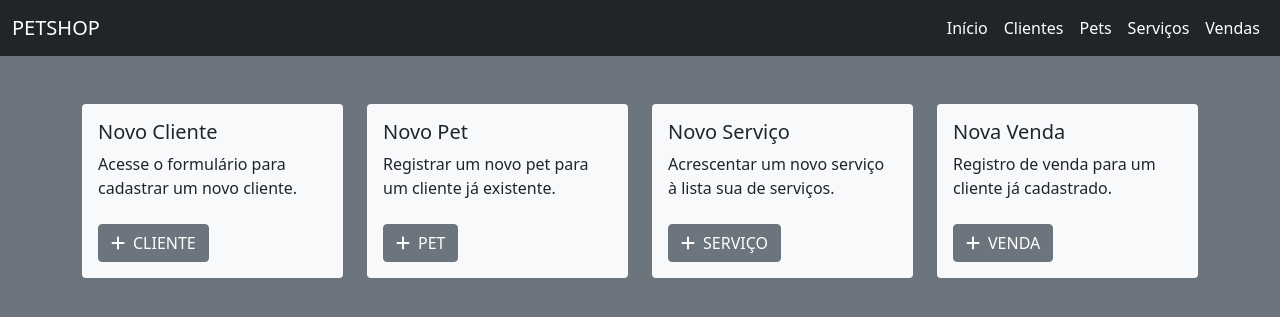
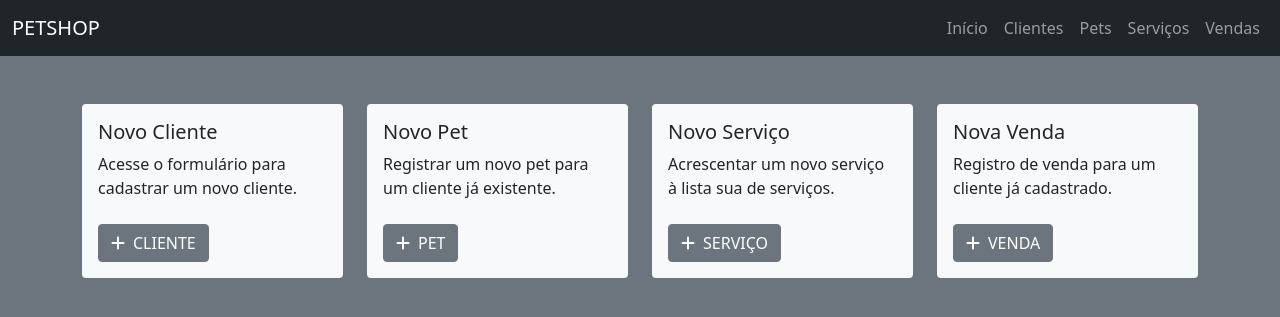
Before and after one commit to danilocdesousa/tedw-petshop, a Django app: page / in a window 1280 px wide. Shown: the top 317 px of the page. Run offline with Django 3.2, Linux system fonts and the light colour scheme; some libraries are stand-ins or nearby versions.

```diff
--- a/petshop/website/templates/website/_layouts/base.html
+++ b/petshop/website/templates/website/_layouts/base.html
@@ -31,11 +31,11 @@
             </button>
             <div class="collapse navbar-collapse justify-content-end" id="navbarNavAltMarkup">
                 <div class="navbar-nav">
-                    <a class="nav-link active" aria-current="page" href="{% url 'website:index' %}">Início</a>
-                    <a class="nav-link active" href="{% url 'website:lista_clientes' %}">Clientes</a>
-                    <a class="nav-link active" href="{% url 'website:lista_clientes' %}">Pets</a>
-                    <a class="nav-link active" href="{% url 'website:lista_clientes' %}">Serviços</a>
-                    <a class="nav-link active" href="{% url 'website:lista_clientes' %}">Vendas</a>
+                    <a class="nav-link" aria-current="page" href="{% url 'website:index' %}">Início</a>
+                    <a class="nav-link" href="{% url 'website:lista_clientes' %}">Clientes</a>
+                    <a class="nav-link" href="{% url 'website:lista_clientes' %}">Pets</a>
+                    <a class="nav-link" href="{% url 'website:lista_clientes' %}">Serviços</a>
+                    <a class="nav-link" href="{% url 'website:lista_clientes' %}">Vendas</a>
                 </div>
             </div>
         </div>
@@ -43,6 +43,20 @@
 
     {% block content %}
     {% endblock %}
+
+    <!--
+    <footer class="bg-light text-end text-lg-start fixed-bottom">
+        <div class="text-end p-2" style="background-color: rgba(0, 0, 0, 0.1);">
+            <div onchange="color(this.value)">
+                <span>CORES</span>
+                <a href="#" id="interruptor"><i class="link-light fas fa-circle"></i></a>
+                <a href="#"><i class="link-secondary fas fa-circle"></i></a>
+                <a href="#"><i class="link-dark fas fa-circle"></i></a>
+                <a href="#"><i class="me-2 link-success fas fa-circle"></i></a>
+            </div>
+        </div>
+    </footer>
+    -->
 
     <!-- Scripts -->
     <script src="{% static 'website/js/bootstrap.min.js' %}"></script>
```
Also changed, not shown: petshop/website/static/website/js/scripts.js (+8 -0 lines).
